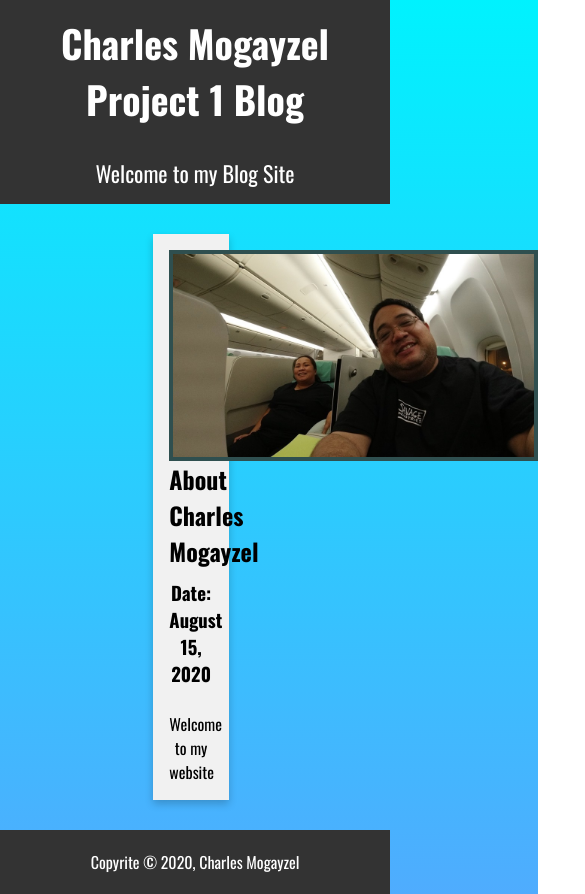
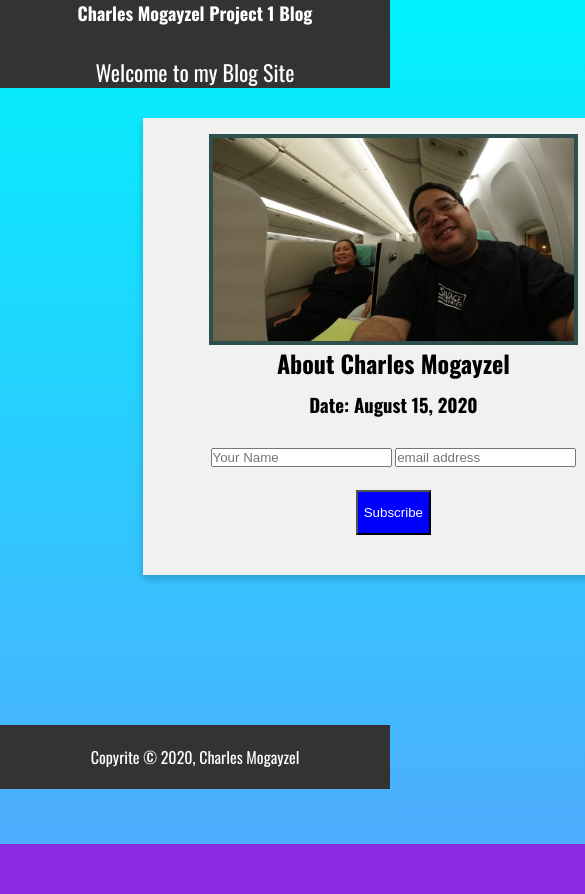
Before and after one commit to cmogayzel/Project1Blog, a plain HTML site: page index.html in a window 390 px wide. Shown: the top 894 px of the page, 585 px wide, since content can reach past the window. After the commit the page ends 844 px from the top, so only its background shows below. Drawn offline with nearby package versions, Linux system fonts and the light colour scheme.

Commit message:
Changes Made

```diff
--- a/css/styles.css
+++ b/css/styles.css
@@ -3,6 +3,12 @@
     margin: 0;
     padding: 0;
 }
+
+html, body {
+    height: 100%;
+    position: relative;
+}
+
 
 body {
     font-family: 'Oswald', sans-serif;
@@ -55,6 +61,7 @@ header p {
     text-align: center;
     background-color: #f1f1f1;
     object-fit: cover;
+    width: 500px;
 }
 
 img {
@@ -65,7 +72,10 @@ main {
     width: 90vw;
     margin: 0 auto;
     padding: 30px 20px;
-    min-height: calc(100vh - 183px - 64px);
+   /* min-height: calc(100vh - 1045px - 940px); */
+   position: relative;
+   min-height: 100vh;
+   padding-bottom: 150px;
 }
 
 article {
@@ -91,19 +101,64 @@ footer {
 }
 
 
-@media screen and (max-width: 1068px) {
+button {
+    background-color: blue;
+    color: white;
+    width: 75px;
+    height: 45px;
+    margin: 5%;
 
-    main {
-        min-height: calc(100vh - 408px - 88px);
-    }
+}
+
+button:hover {
+    background-color: #4facfe;
+}
+
+@media screen and (max-width: 640px) {
+
+
     img {
         width: 45%;
         height: 25%;
 
     }
+
+    .row {
+        padding-left: -15px;
+        margin: 0 -15px;
+    }
+
+    header {
+        text-align: center;
+        background-color: #333;
+        color: #fff;
+        padding: 0;
+        width: 100%;
+    }
+
+    header h1 {
+        font-size: 18px;
+        margin-bottom: 30px;
+
+    }
+
 }
 
 @media screen and (max-width: 1768px) {
+
+    * {
+        box-sizing: border-box;
+        margin: 0;
+        padding: 0;
+    }
+
+    body {
+        background-color: blueviolet;
+    }
+    html, body {
+        height: 100%;
+        position: relative;
+    }
 
     main {
         min-height: calc(100vh - 234px - 64px);
@@ -113,4 +168,6 @@ footer {
         height: 25%;
 
     }
+
+
 }
--- a/index.html
+++ b/index.html
@@ -21,8 +21,10 @@
                     <article>
                         <h2>About Charles Mogayzel</h2>
                         <h3>Date: August 15, 2020</h3>
-                        <p>Welcome to my website</p>
+                        <input type="text" name="Name" placeholder="Your Name">
+                        <input type="text" name="email" placeholder="email address">
                     </article>
+                    <button type="button">Subscribe</button>
                  </div>
              </div>
          </div>
```
